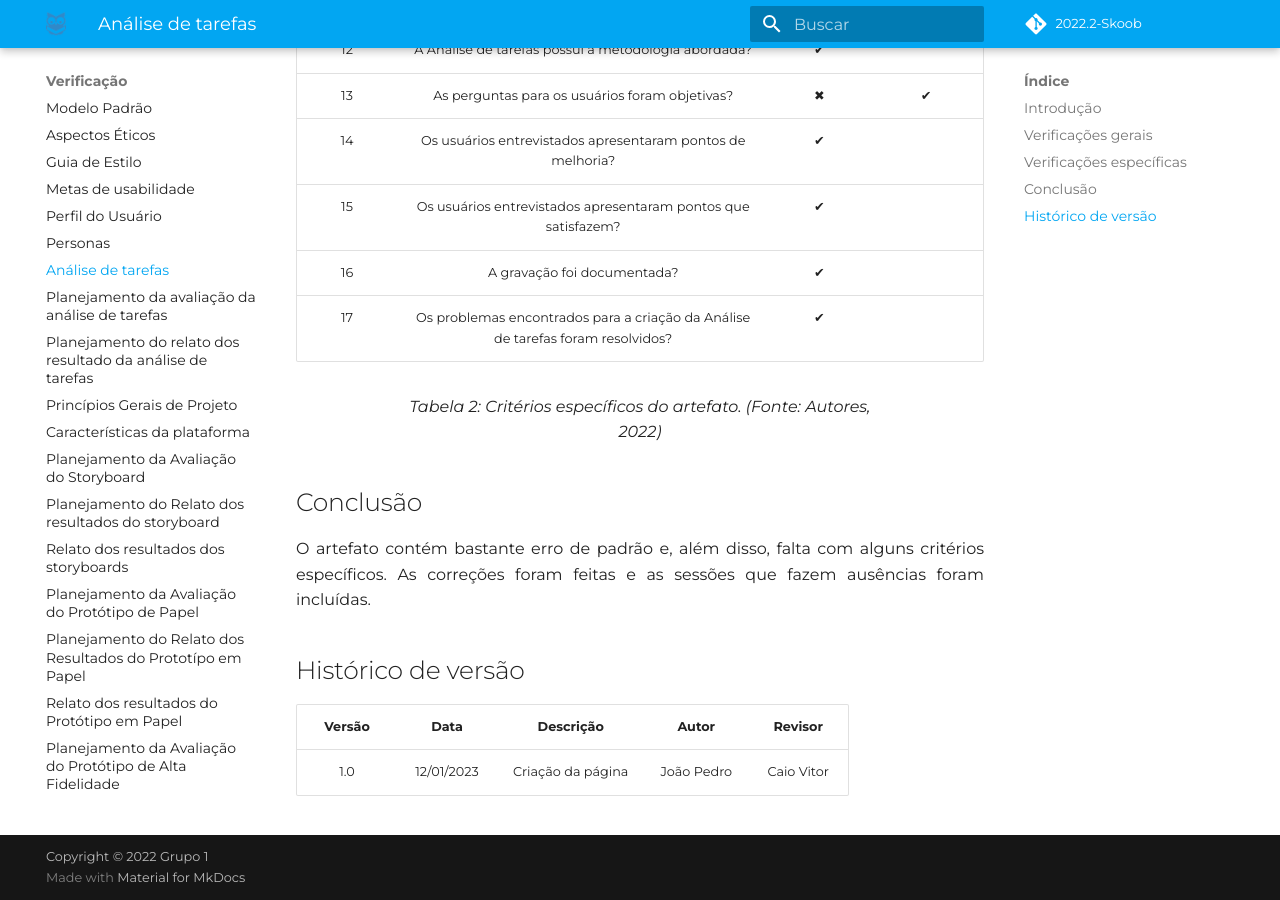
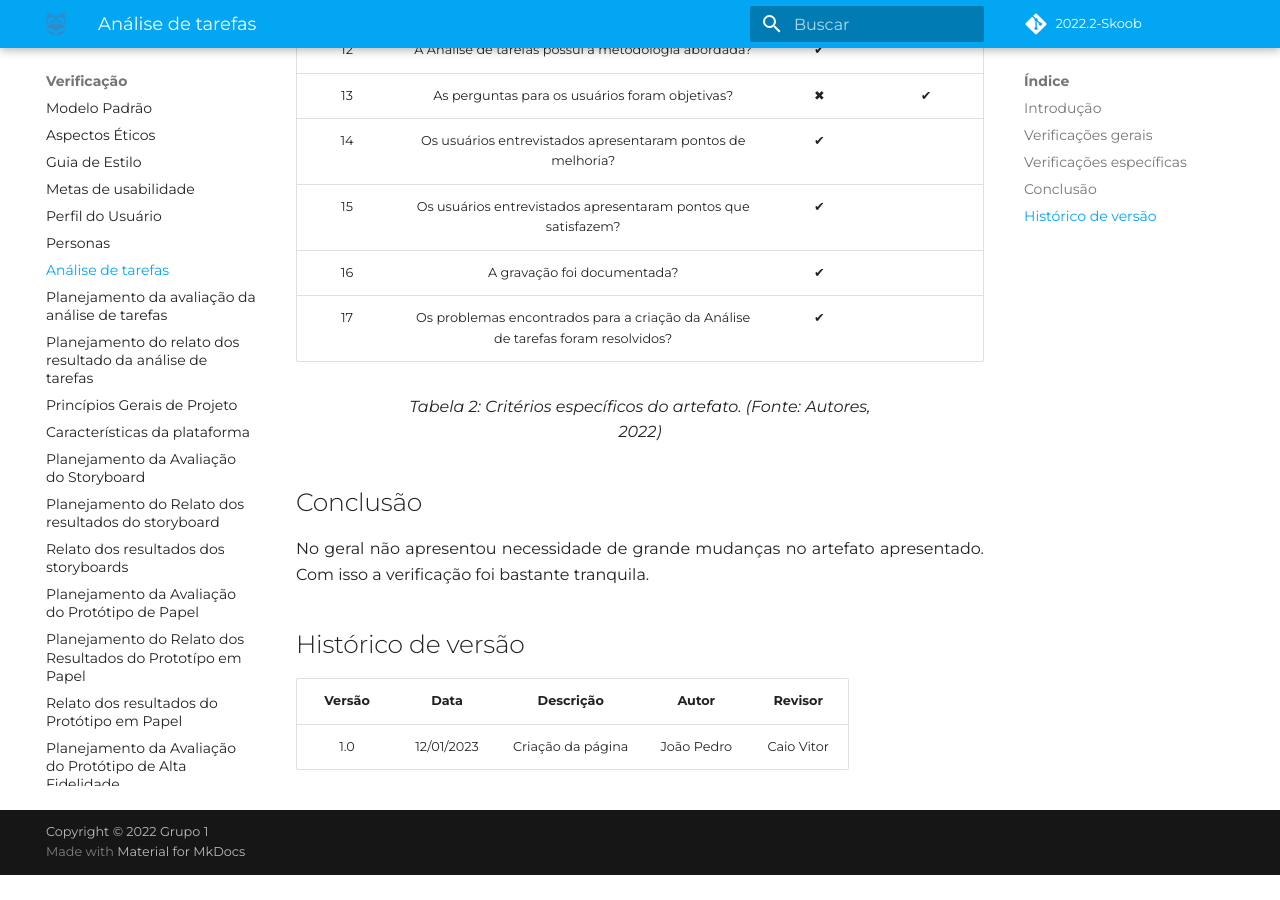
Before and after one commit to Interacao-Humano-Computador/2022.2-Skoob, an MkDocs documentation site: the page built from docs/verificacoes/verificacao_analise_de_tarefas.md, in a window 1280 px wide and 900 px high, scrolled down 1555 px. Built offline with MkDocs 1.6.1 and Material for MkDocs 9.7.7, drawn with Linux system fonts in a browser that asks for light colours; some web fonts are replaced; comment, search, counter and statistics services are not loaded; after the commit the page ends 2430 px from its top, so only the background shows below that.

Commit message:
alterando conclusao

```diff
--- a/docs/verificacoes/verificacao_analise_de_tarefas.md
+++ b/docs/verificacoes/verificacao_analise_de_tarefas.md
@@ -47,7 +47,7 @@
 
 
 ## Conclusão
-<p align="justify">O artefato contém bastante erro de padrão e, além disso, falta com alguns critérios específicos. As correções foram feitas e as sessões que fazem ausências foram incluídas.</p>
+<p align="justify">No geral não apresentou necessidade de grande mudanças no artefato apresentado. Com isso a verificação foi bastante tranquila.</p>
 
 
 ## Histórico de versão
```
